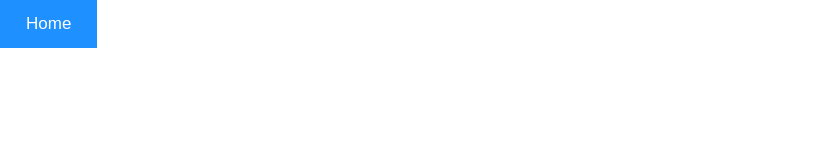
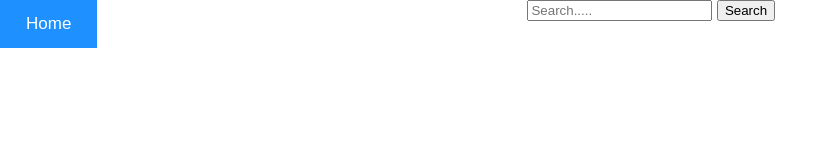
Before and after one commit to epicwebgame/newsearch, a plain HTML site: page index.html in a window 1280 px wide. Shown: the whole page, without its empty margins (0-838 px from the left). Drawn offline with Linux system fonts and the light colour scheme; files that its build step writes are made by us from their sources.

Commit message:
Update index.html

```diff
--- a/index.html
+++ b/index.html
@@ -11,6 +11,12 @@
   <a href="#">Gallery</a>
   <a href="#">Contact</a>
   <a href="#">About</a>
+  <div class="search">
+   <form>
+    <input type="text" placeholder="Search.....">
+    <button>Search</button>
+   </form>
+  </div>
 </div>
 </body>
 </html>
```
